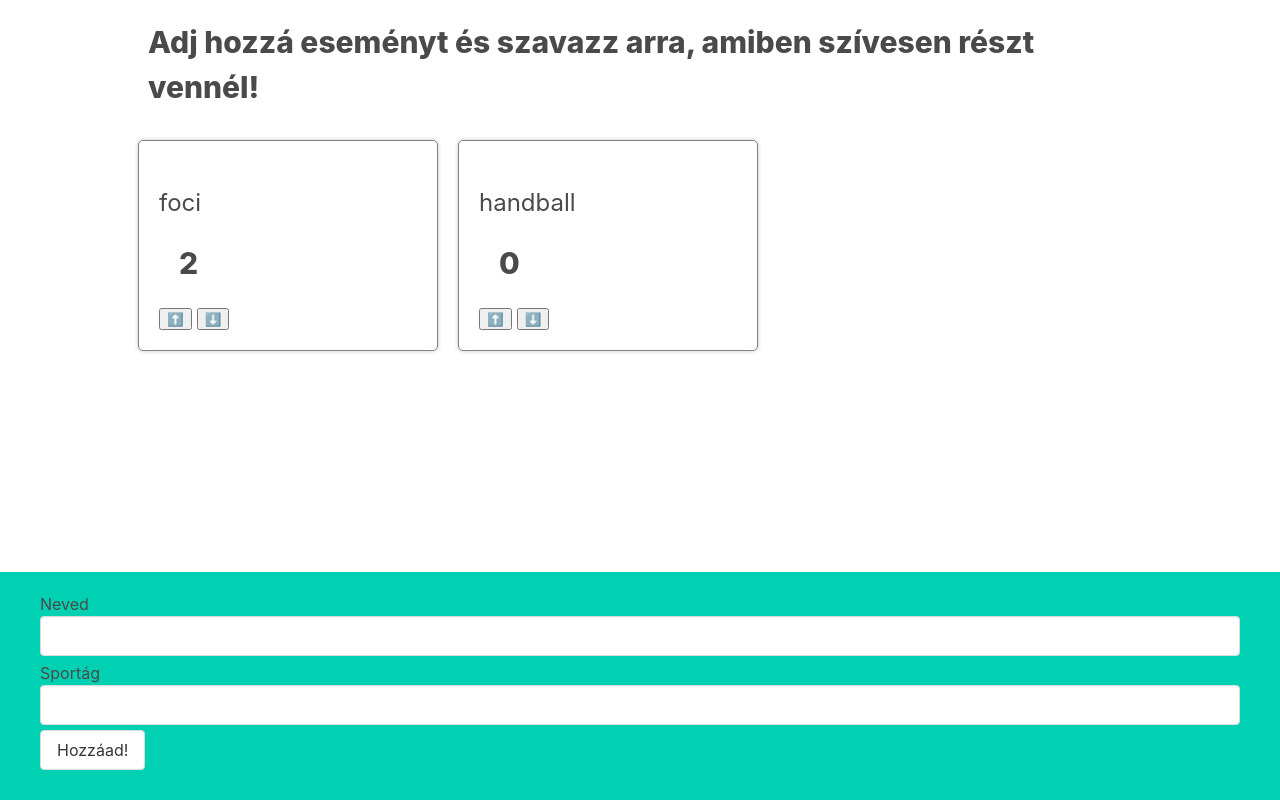
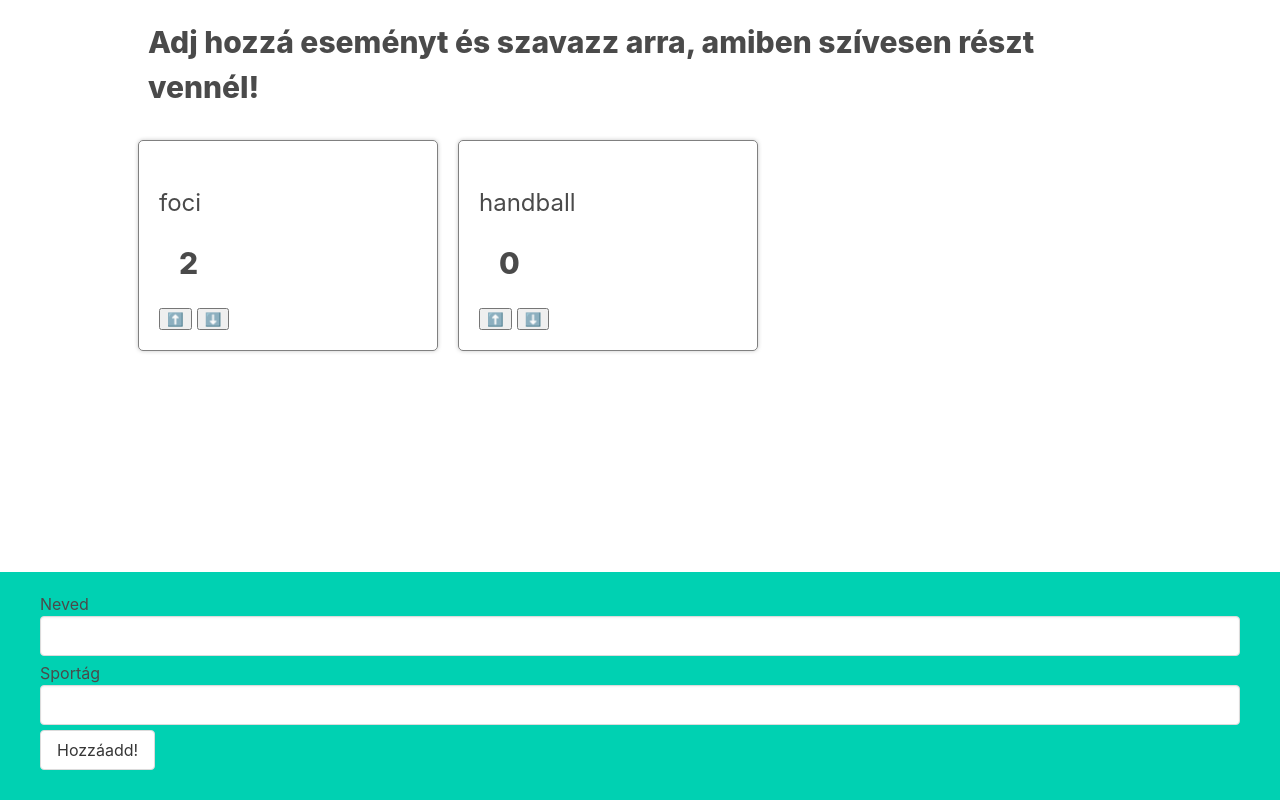
Before and after one commit to vasvince98/sportagvalaszto, a React (Create React App) app: page / in a window 1280 px wide. Built offline with nearby package versions, Linux system fonts and the light colour scheme; no server answers; data requests are answered from the project's data file.

Commit message:
Update BookCreate.js

```diff
--- a/src/components/BookCreate.js
+++ b/src/components/BookCreate.js
@@ -26,7 +26,7 @@ function BookCreate( {onCreate} ) {
                 <input className="input" value={user} onChange={handleUserChange}/>
                 <label>Sportág</label>
                 <input className="input" value={title} onChange={handleTitleChange}/>
-                <button className="button">Hozzáad!</button>
+                <button className="button">Hozzáadd!</button>
             </form>
         </div>
     );
```
